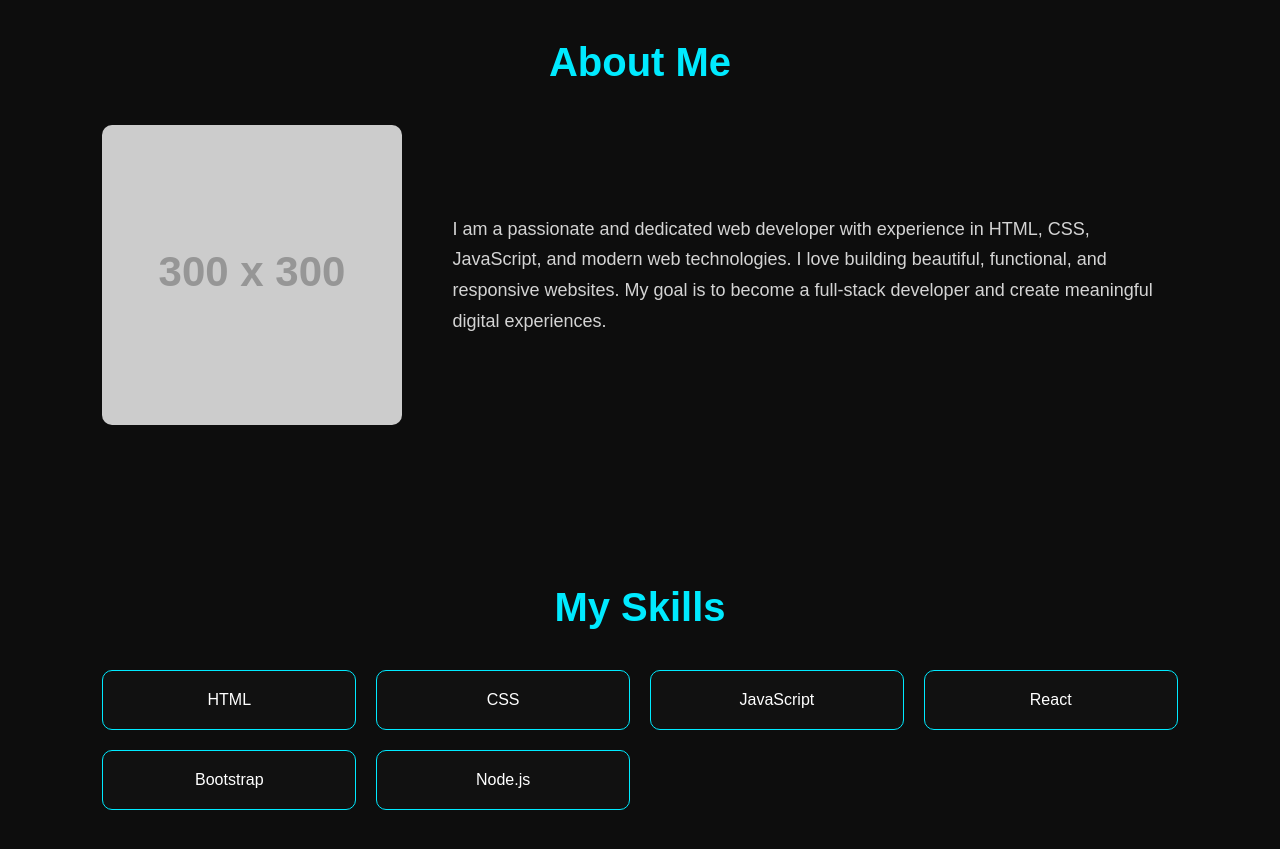
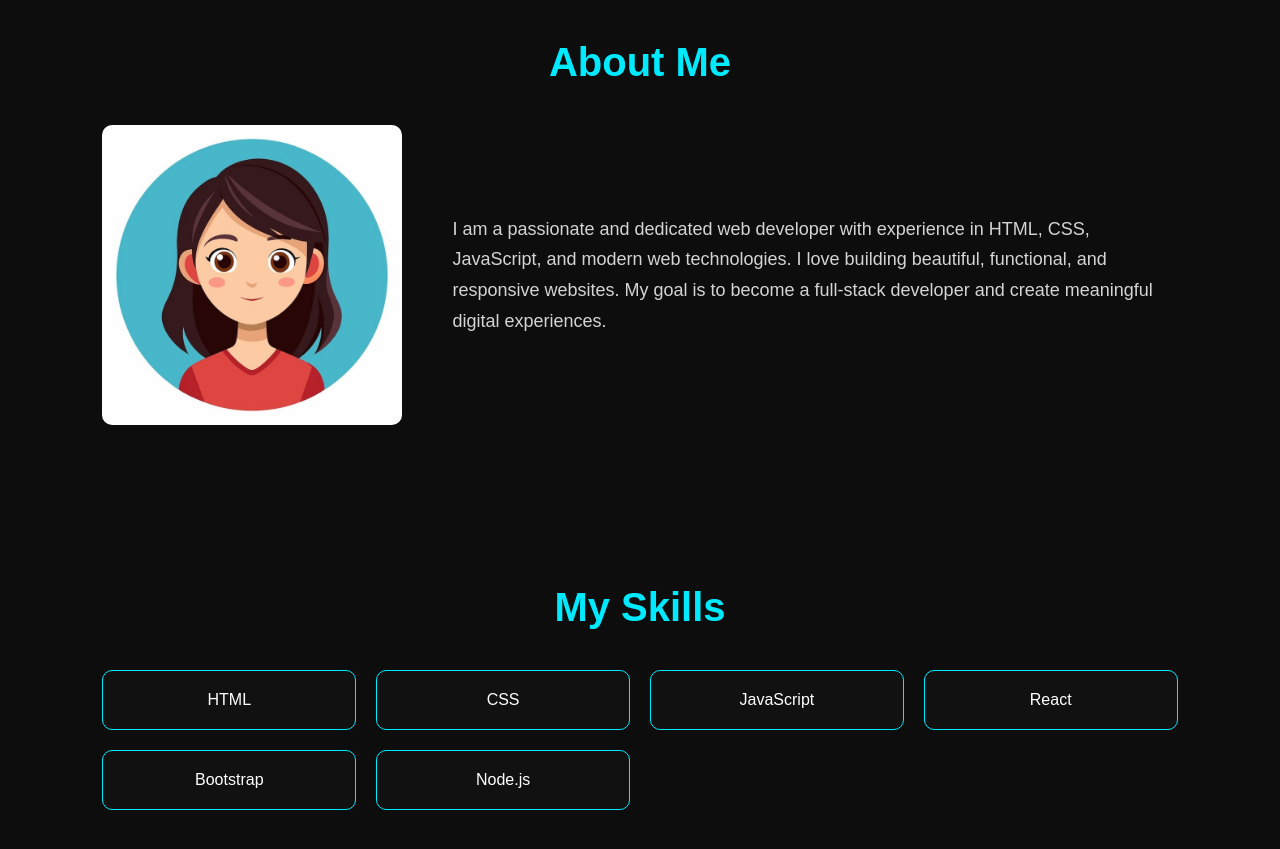
Before and after one commit to Mithra990/portfolio-1, a plain HTML site: page index.html in a window 1280 px wide. Shown: the part 840-1689 px from the top of the page. Drawn offline with Linux system fonts and the light colour scheme; placeholder pictures from the web are drawn by us.

Commit message:
Update image

```diff
--- a/index.html
+++ b/index.html
@@ -249,8 +249,8 @@ footer{
 <section id="about">
    <h2 class="section-title">About Me</h2>
    <div class="about-container">
-      <img src="https://via.placeholder.com/300" alt="about">
-      <p class="about-text">
+      <img src="WhatsApp Image 2025-11-25 at 8.20.42 PM.jpeg" alt="profile">
+ <p class="about-text">
          I am a passionate and dedicated web developer with experience in HTML, CSS, JavaScript, and modern web technologies.
          I love building beautiful, functional, and responsive websites.
          My goal is to become a full-stack developer and create meaningful digital experiences.
```
